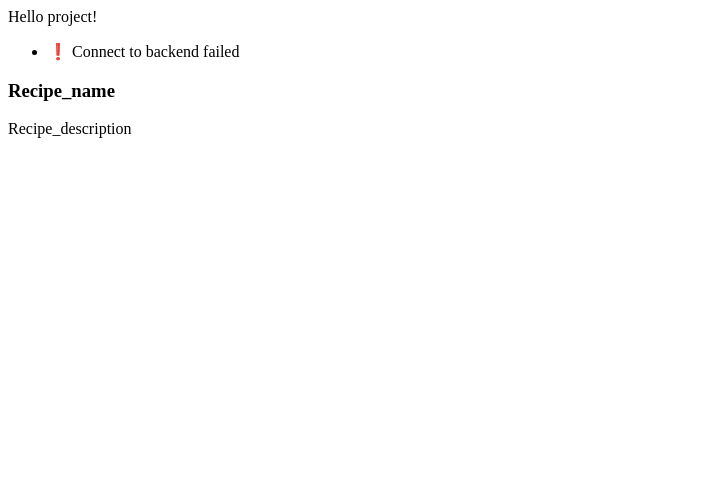
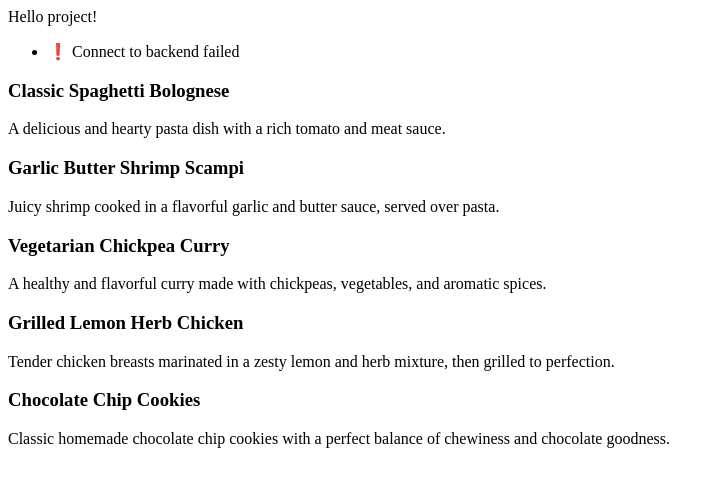
Before and after one commit to progmatic-fs-2023/receptkiraly, a React (Vite) app in the folder client/: page / in a window 1280 px wide. Shown: the top 486 px of the page, without its empty margins (0-721 px from the left). Built offline with nearby package versions, Linux system fonts and the light colour scheme; no server answers.

Commit message:
Recipe card now gets data using props and gets rendered dynamically depending on the size of the array in the TEMP_RECIPES constant, which is used as the state of the Recipes page

```diff
--- a/client/src/components/RecipeCard.jsx
+++ b/client/src/components/RecipeCard.jsx
@@ -1,8 +1,8 @@
-const RecipeCard = () => {
+const RecipeCard = ({ name, description }) => {
   return (
     <div>
-      <h3>Recipe_name</h3>
-      <p>Recipe_description</p>
+      <h3>{name}</h3>
+      <p>{description}</p>
     </div>
   );
 };
--- a/client/src/constants.js
+++ b/client/src/constants.js
@@ -1,2 +1,32 @@
 /* eslint-disable import/prefer-default-export */
 export const API_URL = import.meta.env.VITE_API_URL || 'http://localhost:3000/api/';
+export const TEMP_RECIPES = [
+  {
+    id: 1,
+    name: 'Classic Spaghetti Bolognese',
+    description: 'A delicious and hearty pasta dish with a rich tomato and meat sauce.',
+  },
+  {
+    id: 2,
+    name: 'Garlic Butter Shrimp Scampi',
+    description: 'Juicy shrimp cooked in a flavorful garlic and butter sauce, served over pasta.',
+  },
+  {
+    id: 3,
+    name: 'Vegetarian Chickpea Curry',
+    description:
+      'A healthy and flavorful curry made with chickpeas, vegetables, and aromatic spices.',
+  },
+  {
+    id: 4,
+    name: 'Grilled Lemon Herb Chicken',
+    description:
+      'Tender chicken breasts marinated in a zesty lemon and herb mixture, then grilled to perfection.',
+  },
+  {
+    id: 5,
+    name: 'Chocolate Chip Cookies',
+    description:
+      'Classic homemade chocolate chip cookies with a perfect balance of chewiness and chocolate goodness.',
+  },
+];
--- a/client/src/pages/Recipes.jsx
+++ b/client/src/pages/Recipes.jsx
@@ -1,8 +1,13 @@
 import RecipeCard from '../components/RecipeCard.jsx';
+import { useState } from 'react';
+import { TEMP_RECIPES } from '../constants.js';
 const Recipes = () => {
+  const [recipes, setRecipes] = useState(TEMP_RECIPES);
   return (
     <div>
-      <RecipeCard />
+      {recipes.map((recipe) => {
+        return <RecipeCard key={recipe.id} name={recipe.name} description={recipe.description} />;
+      })}
     </div>
   );
 };
```
